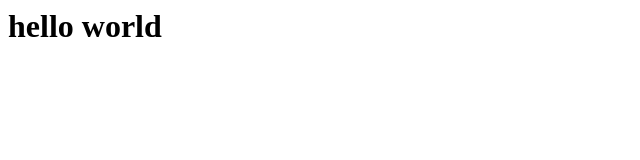
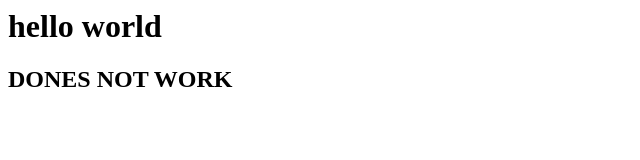
Before and after one commit to anabrs1/mit_clouddevopsana.github.io, a plain HTML site: page index.html in a window 1280 px wide. Shown: the whole page, without its empty margins (0-640 px from the left). Drawn offline with Linux system fonts and the light colour scheme.

Commit message:
second commit

```diff
--- a/index.html
+++ b/index.html
@@ -1,3 +1,4 @@
 <html>
     <h1>hello world</h1>
+    <h2>DONES NOT WORK</h2>
 </html>
```
